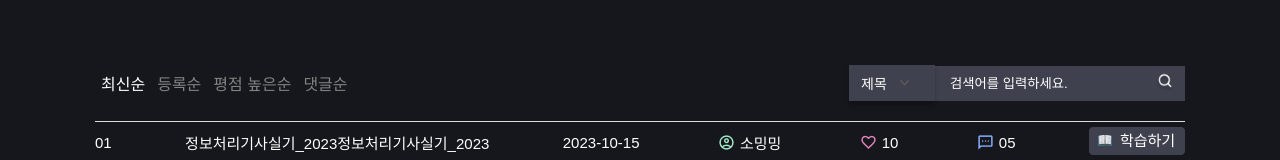
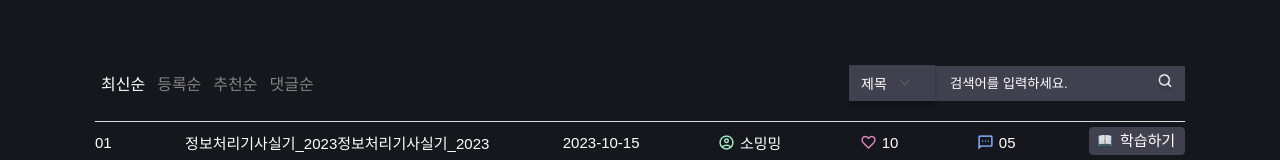
Before and after one commit to QuizUpWebProject/front, a React (Create React App) app: page /front in a window 1280 px wide. Shown: the part 308-468 px from the top of the page. Built offline with nearby package versions, Linux system fonts and the light colour scheme.

Commit message:
desgin: 리스트 카테고리 text 변경 (#20) - 평점 높은순 -> 조회순

```diff
--- a/src/components/front/FrontList.jsx
+++ b/src/components/front/FrontList.jsx
@@ -103,7 +103,7 @@ export default function FrontList() {
             onClick={() => setSortOption('highestRated')}
             active={sortOption === 'highestRated'}
           >
-            평점 높은순
+            추천순
           </SortButton>
           <SortButton
             onClick={() => setSortOption('mostCommented')}
```
